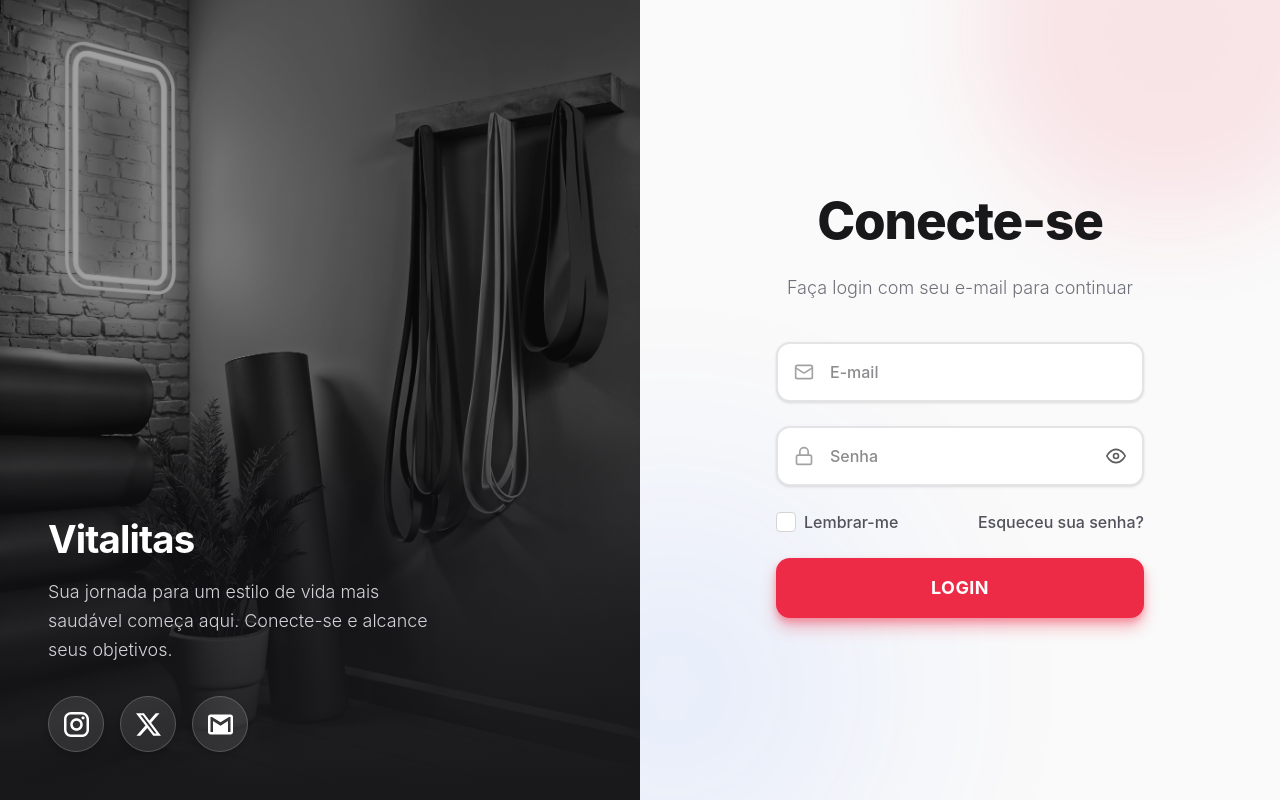
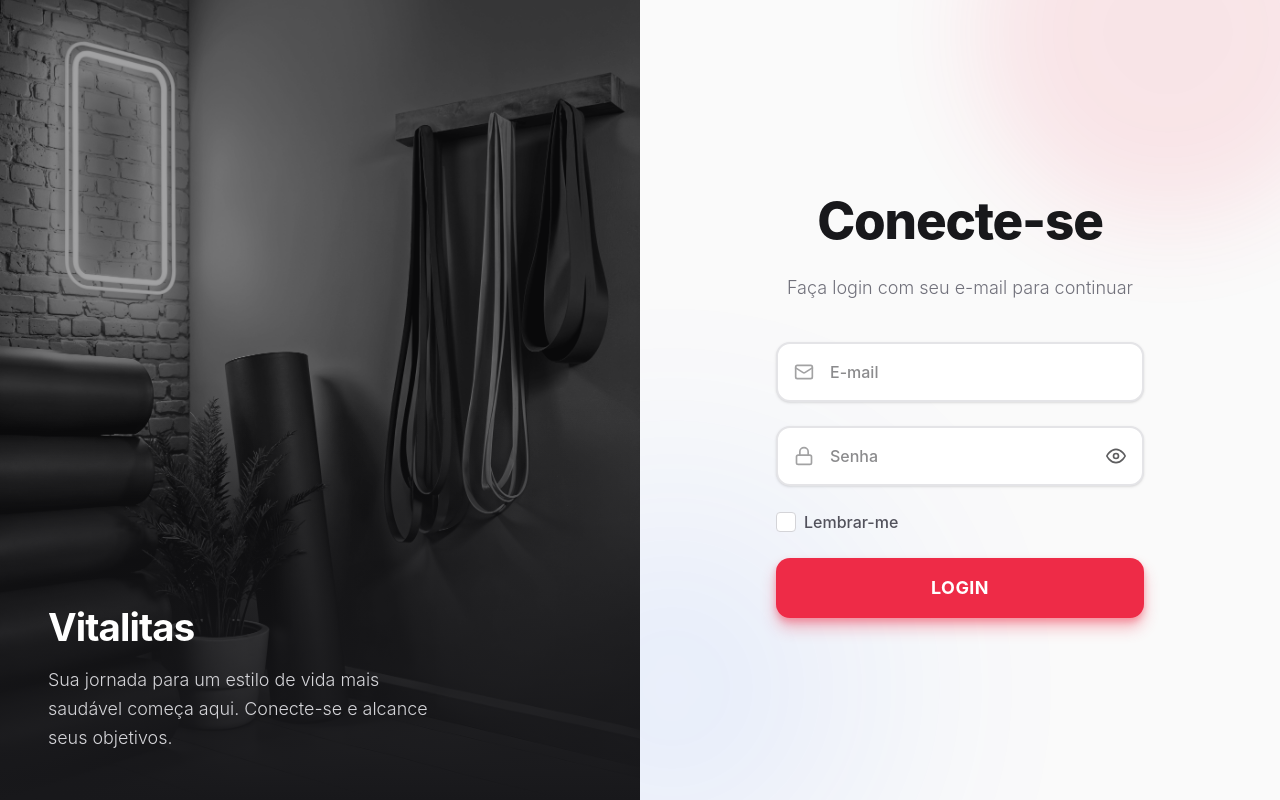
Before and after one commit to VitalitasPJT/vitalitas-frontend-app, a React (Vite) app: page /vitalitas/user/login in a window 1280 px wide. Built offline with nearby package versions, Linux system fonts and the light colour scheme.

Commit message:
comentado esqueceu senha para arrumar quando estiver back funcional. Links das rede sociais removidos. Responsividade para telas 480px melhorada

```diff
--- a/src/components/login/LeftPanel.tsx
+++ b/src/components/login/LeftPanel.tsx
@@ -1,6 +1,5 @@
 import imgImg from "../../assets/imgs/academia.png";
 import WelcomeSection from "./WelcomeSection";
-import SocialMediaLinks from "./SocialMediaLinks";
 
 function BackgroundImage() {
   return (
@@ -25,7 +24,6 @@ function ContentContainer() {
     // left-content-4k: padding e gap maiores em 4K via LoginPage.css
     <div className="left-content-4k absolute inset-0 flex flex-col justify-end gap-8 px-12 pb-12">
       <WelcomeSection />
-      <SocialMediaLinks />
     </div>
   );
 }
--- a/src/components/login/LoginForm.tsx
+++ b/src/components/login/LoginForm.tsx
@@ -197,6 +197,7 @@ export default function LoginForm() {
               <span className="font-medium text-[#52525c]">Lembrar-me</span>
             </div>
 
+            {/*
             <button
               type="button"
               onClick={() => setShowModal(true)}
@@ -204,9 +205,10 @@ export default function LoginForm() {
             >
               Esqueceu sua senha?
             </button>
+            */}
           </div>
+          {/* Botão Login */}
 
-          {/* Botão Login */}
           <button
             type="submit"
             className="login-btn-4k h-[60px] w-full rounded-[14px] bg-[#ee2b47] text-lg font-bold tracking-wide text-white
--- a/src/components/login/LoginPage.css
+++ b/src/components/login/LoginPage.css
@@ -23,7 +23,7 @@ html, body {
 }
 
 /* ≤ 425px — esconde o painel da imagem, login ocupa 100% */
-@media (max-width: 425px) {
+@media (max-width: 482px) {
   .left-panel-visible {
     display: none !important;
   }
--- a/src/components/login/SocialMediaLinks.tsx
+++ /dev/null
@@ -1,62 +0,0 @@
-import svgPaths from "../../imports/svg-59b1zfc4li";
-
-function SocialIcon({ children, label }: { children: React.ReactNode; label: string }) {
-  return (
-    <a
-      href="#"
-      aria-label={label}
-      // social-circle-4k: width/height maiores em 4K via LoginPage.css
-      className="social-circle-4k relative flex h-14 w-14 shrink-0 items-center justify-center rounded-full bg-white/10 transition-colors hover:bg-white/20"
-    >
-      <span
-        aria-hidden="true"
-        className="pointer-events-none absolute inset-0 rounded-full border border-white/20 shadow-md"
-      />
-      {/* social-svg-4k: SVG maior em 4K via LoginPage.css */}
-      <span className="social-svg-4k relative z-10 flex h-[25px] w-[25px] shrink-0 items-center justify-center">
-        {children}
-      </span>
-    </a>
-  );
-}
-
-function InstagramIcon() {
-  return (
-    <SocialIcon label="Instagram">
-      <svg fill="none" viewBox="0 0 20.8333 20.8333" width="25" height="25">
-        <path d={svgPaths.p1d9ad980} fill="white" />
-      </svg>
-    </SocialIcon>
-  );
-}
-
-function TwitterIcon() {
-  return (
-    <SocialIcon label="Twitter/X">
-      <svg fill="none" viewBox="0 0 25 22.6571" width="25" height="25">
-        <path d={svgPaths.p3116e900} fill="white" />
-      </svg>
-    </SocialIcon>
-  );
-}
-
-function GmailIcon() {
-  return (
-    <SocialIcon label="Gmail">
-      <svg fill="none" viewBox="0 0 20.8333 16.6667" width="25" height="25">
-        <path d={svgPaths.p20ce2600} fill="white" />
-      </svg>
-    </SocialIcon>
-  );
-}
-
-export default function SocialMediaLinks() {
-  return (
-    // social-row-4k: gap maior entre os círculos em 4K via LoginPage.css
-    <div className="social-row-4k flex shrink-0 items-center gap-4">
-      <InstagramIcon />
-      <TwitterIcon />
-      <GmailIcon />
-    </div>
-  );
-}
```
